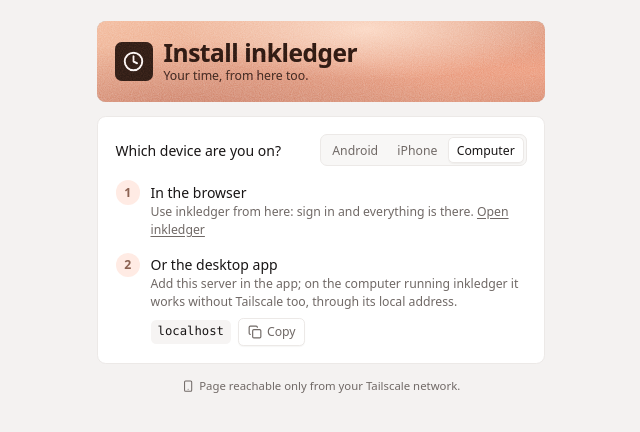
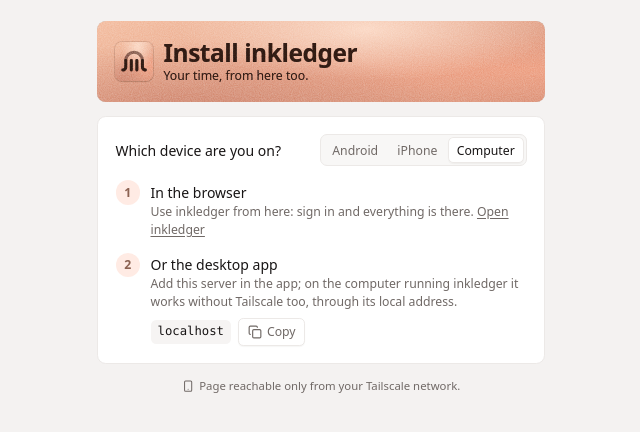
Before and after one commit to inkledger/inkledger, a React (Vite) app: page /install in a window 1280 px wide. Shown: the top 432 px of the page, without its empty margins (319-959 px from the left). Built offline with nearby package versions, Linux system fonts and the light colour scheme; a web font is replaced by a local one; what @trpc/react-query would draw is missing.

Commit message:
fix(install): brand mark instead of the old clock
Also: the tagline drops its opacity (it read under AA on the band), and the store placeholder initial uses text-title (display is one per page).

```diff
--- a/src/components/settings/sections/store/StoreImage.tsx
+++ b/src/components/settings/sections/store/StoreImage.tsx
@@ -33,7 +33,7 @@ export function StoreImage({ src, alt = "", className, picture = false, name }:
         {...surface("picture", { on: picture })}
         className={cn(
           "grain flex items-center justify-center font-display font-semibold text-cover-ink ring-1 ring-inset ring-cover-ink/10",
-          picture ? "text-heading" : "text-display",
+          picture ? "text-heading" : "text-title",
           coverClass(name ?? ""),
           className
         )}
--- a/src/pages/Install.tsx
+++ b/src/pages/Install.tsx
@@ -1,6 +1,6 @@
 import { useEffect, useState } from "react";
 import { Link } from "react-router";
-import { Clock, Download, Smartphone } from "lucide-react";
+import { Download, Smartphone } from "lucide-react";
 import { DOWNLOADS_PATH, type DownloadsManifest } from "@contracts/downloads";
 import { formatDate } from "@contracts/time";
 import { useDocumentTitle } from "@/hooks/useDocumentTitle";
@@ -9,6 +9,7 @@ import { SegmentedControl } from "@/components/app/SegmentedControl";
 import { CopyButton } from "@/components/app/CopyButton";
 import { Step, Steps } from "@/components/app/Steps";
 import { Button } from "@/components/ui/button";
+import { BrandMark } from "@/components/app/BrandMark";
 import { t } from "@/i18n";
 
 const PLATFORMS: { value: DevicePlatform; label: string }[] = [
@@ -46,12 +47,11 @@ export default function Install() {
     <main className="min-h-dvh bg-canvas px-4 pb-[max(1.5rem,env(safe-area-inset-bottom))] pt-[max(1.5rem,env(safe-area-inset-top))]">
       <div className="mx-auto grid max-w-lg gap-4">
         <header className="grain cover-sunset flex items-center gap-3 rounded-xl p-5 text-cover-title">
-          <span className="flex h-11 w-11 items-center justify-center rounded-lg bg-action text-action-foreground">
-            <Clock className="h-6 w-6" strokeWidth={2.25} aria-hidden />
-          </span>
+          {/* The app's mark, as on the sign-in cover (it was an older clock glyph). */}
+          <BrandMark className="h-11 w-11 shadow-sm ring-1 ring-cover-title/10" />
           <div>
             <h1 className="font-display text-title">{t("pages.install.title")}</h1>
-            <p className="text-body-sm opacity-80">{t("pages.install.tagline")}</p>
+            <p className="text-body-sm">{t("pages.install.tagline")}</p>
           </div>
         </header>
 
```
